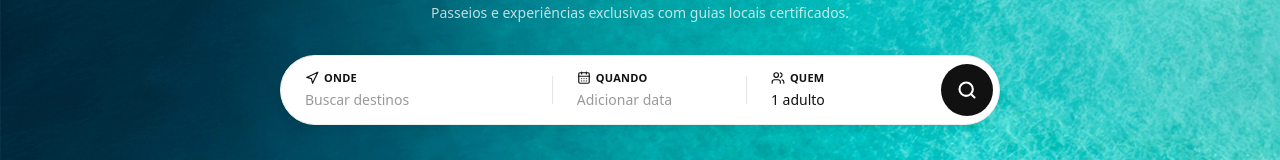
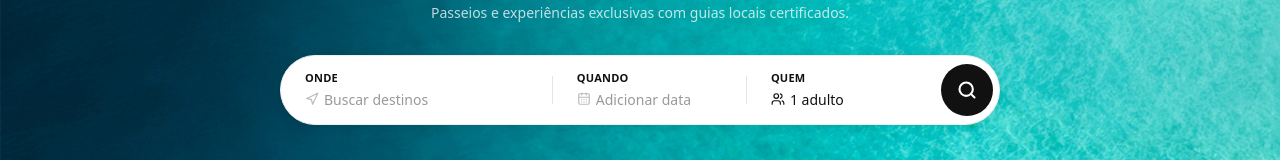
Before and after one commit to Huendelx/Tour-Porto-Seguro, a Next.js app: page / in a window 1280 px wide. Shown: the part 255-415 px from the top of the page. Built offline with nearby package versions, Linux system fonts and the light colour scheme.

Commit message:
fix: ícones movidos para junto do texto de valor no search bar desktop

```diff
--- a/src/components/TourSearchBar.tsx
+++ b/src/components/TourSearchBar.tsx
@@ -326,15 +326,17 @@ function DesktopSearch({ destino, setDestino, date, setDate, adults, setAdults,
               onMouseEnter={(e) => { if (active !== f.id) e.currentTarget.style.background = "#f7f7f7"; }}
               onMouseLeave={(e) => { if (active !== f.id) e.currentTarget.style.background = "transparent"; }}
             >
-              <div style={{ display: "flex", alignItems: "center", gap: 5, fontSize: 11, fontWeight: 700, color: "#111", letterSpacing: "0.02em", textTransform: "uppercase" }}>
-                {f.icon}
+              <div style={{ fontSize: 11, fontWeight: 700, color: "#111", letterSpacing: "0.02em", textTransform: "uppercase" }}>
                 {f.label}
               </div>
-              <div style={{
-                fontSize: 14, marginTop: 2, whiteSpace: "nowrap", overflow: "hidden", textOverflow: "ellipsis",
-                color: f.value ? "#111" : "#999", fontWeight: f.value ? 500 : 400,
-              }}>
-                {f.value || f.placeholder}
+              <div style={{ display: "flex", alignItems: "center", gap: 5, marginTop: 2 }}>
+                <span style={{ color: f.value ? "#111" : "#bbb", flexShrink: 0 }}>{f.icon}</span>
+                <span style={{
+                  fontSize: 14, whiteSpace: "nowrap", overflow: "hidden", textOverflow: "ellipsis",
+                  color: f.value ? "#111" : "#999", fontWeight: f.value ? 500 : 400,
+                }}>
+                  {f.value || f.placeholder}
+                </span>
               </div>
             </button>
             {i < fields.length - 1 && <div style={{ width: 1, height: 28, background: "#e5e5e5", flexShrink: 0 }} />}
```
